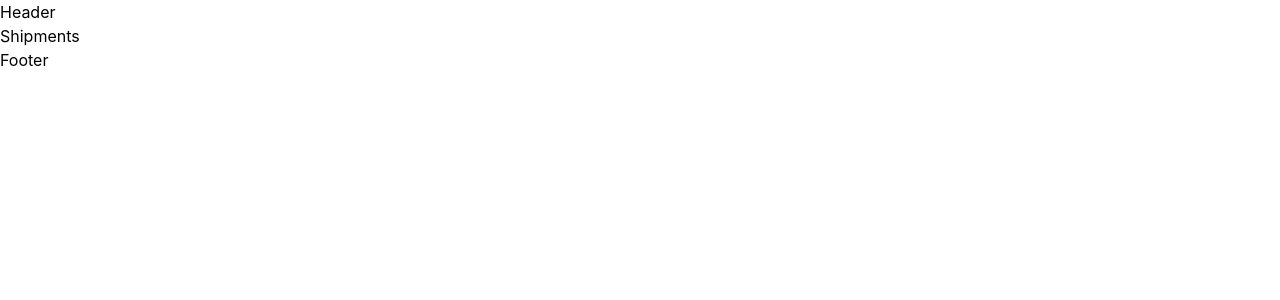
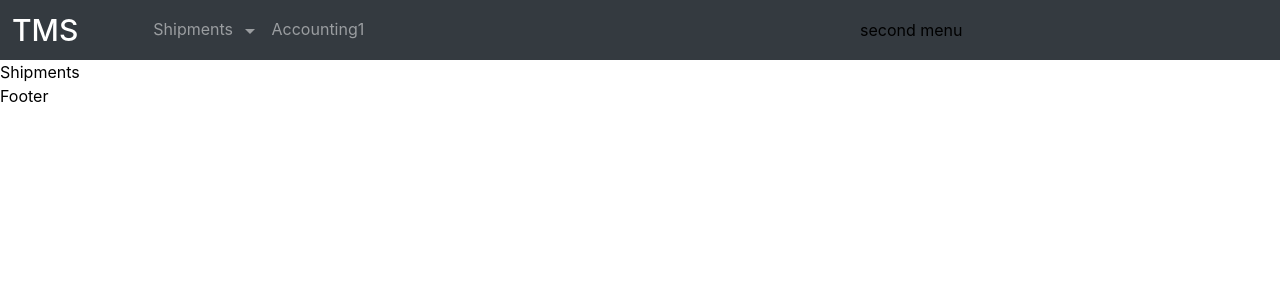
Before and after one commit to pallishreeb/tms, a React (Create React App) app: page / in a window 1280 px wide. Shown: the top 300 px of the page. Built offline with nearby package versions, Linux system fonts and the light colour scheme.

Commit message:
navbar started

```diff
--- a/package.json
+++ b/package.json
@@ -3,9 +3,10 @@
   "version": "0.1.0",
   "private": true,
   "dependencies": {
-    "@emotion/react": "^11.11.1",
+    "@emotion/react": "^11.11.3",
     "@emotion/styled": "^11.11.0",
-    "@mui/material": "^5.14.20",
+    "@mui/icons-material": "^5.15.2",
+    "@mui/material": "^5.15.2",
     "@reduxjs/toolkit": "^2.0.1",
     "@testing-library/jest-dom": "^5.17.0",
     "@testing-library/react": "^13.4.0",
--- a/src/components/navs/Header.jsx
+++ b/src/components/navs/Header.jsx
@@ -1,9 +1,103 @@
-import React from 'react'
+import React, { useState } from "react";
+import ArrowDropDownIcon from "@mui/icons-material/ArrowDropDown";
+import { useOutsideClick } from "../../utils/hooks";
 
 const Header = () => {
+  const menuItem = [
+    {
+      id: 1,
+      lable: "Shipments",
+      children: [
+        {
+          type: "LTL",
+          lable: "LTL Search",
+        },
+      ],
+    },
+    {
+      id: 2,
+      lable: "Accounting1",
+    },
+  ];
+
+  const [menuDropdownShow,setMenuDropDownShon]=useState(false)
+
+  const onMenuClickHandler=()=>{
+    setMenuDropDownShon(true)
+  }
+
+  const menuClickOutside=()=>{
+    setMenuDropDownShon(false)
+  }
+
+
+  const ref = useOutsideClick(menuClickOutside);
+
   return (
-    <div>Header</div>
-  )
-}
+    <nav className="bg-[#343a40] p-3" >
+      <div className="grid grid-cols-9 items-center gap-4">
+        <div className="col-span-1 text-white text-3xl not-italic font-medium">
+          TMS
+        </div>
+        <div className="col-span-5 ">
+          <ul className="flex gap-2.5">
+            {menuItem.map((item, index) => {
+              return (
+                <li className={item.children ? "relative group" : ""}>
+                  <div className="text-[rgba(255,255,255,.5)] hover:text-white" onClick={()=>onMenuClickHandler()} ref={ref}>
+                    {item.lable} {item.children && <ArrowDropDownIcon />}
+                  </div>
+                  {item.children &&
+                    item.children.map((childItem) => {
+                      return (
+                        <ul className={`absolute bg-gray-800 text-white p-2 space-y-2 ${menuDropdownShow ? 'block':'hidden'}`}>
+                          <div>{childItem.type}</div>
+                          <li>{childItem.label}</li>
+                        </ul>
+                      );
+                    })}
+                </li>
+              );
+            })}
+            {/* <li className='relative group'>
+              <div>
+              Shipments <ArrowDropDownIcon />
+              </div>
+              <ul className='absolute hidden group-hover:block bg-gray-800 text-white p-2 space-y-2 '>
+                <div>LTL</div>
+                <li>LTL Search</li>
+              </ul>
+            </li>
+            <li>Accounting</li>
+            <li>Accounting</li>
+            <li>Accounting</li>
+            <li>Accounting</li>
+            <li>Accounting</li> */}
+          </ul>
+        </div>
+        <div className="col-span-3">second menu</div>
+      </div>
+    </nav>
+    //   <nav className="bg-stone-700 p-4">
+    //   <div className="max-w-full  mx-auto flex items-center bg-stone-300">
+    //     <div className="text-white font-bold text-xl">My Navbar</div>
+    //     <ul className="flex space-x-4 w-7/12">
+    //       <li className="text-white">Home</li>
+    //       <li className="text-white">About</li>
+    //       <li className="text-white relative group">
+    //         Services
+    //         <ul className="absolute hidden bg-gray-800 text-white p-2 space-y-2 group-hover:block">
+    //           <li>Service 1</li>
+    //           <li>Service 2</li>
+    //           <li>Service 3</li>
+    //         </ul>
+    //       </li>
+    //       <li className="text-3xl font-bold underline">Contact</li>
+    //     </ul>
+    //     <div className=' w-6/12'>hello</div>
+    //   </div>
+    // </nav>
+  );
+};
 
-export default Header
+export default Header;
--- /dev/null
+++ b/src/utils/hooks.js
@@ -0,0 +1,18 @@
+import { useEffect, useRef } from "react";
+
+export const useOutsideClick = (callback) => {
+    const ref = useRef();
+    useEffect(() => {
+      const handleClick = (event) => {
+        if (ref.current && !ref.current.contains(event.target)) {
+          callback();
+        }
+      };
+      document.addEventListener('click', handleClick, true);
+      return () => {
+        document.removeEventListener('click', handleClick, true);
+      };
+    }, [ref,callback]);
+
+    return ref;
+  };
--- a/tailwind.config.js
+++ b/tailwind.config.js
@@ -1,6 +1,6 @@
 /** @type {import('tailwindcss').Config} */
 module.exports = {
-  content: ["./src/**/*.{html,js}"],
+  content: ["./src/**/*.{js,jsx,ts,tsx}",],
   theme: {
     extend: {},
   },
```
Also changed, not shown: 1 other file (tests, documents, lock files or other folders).
